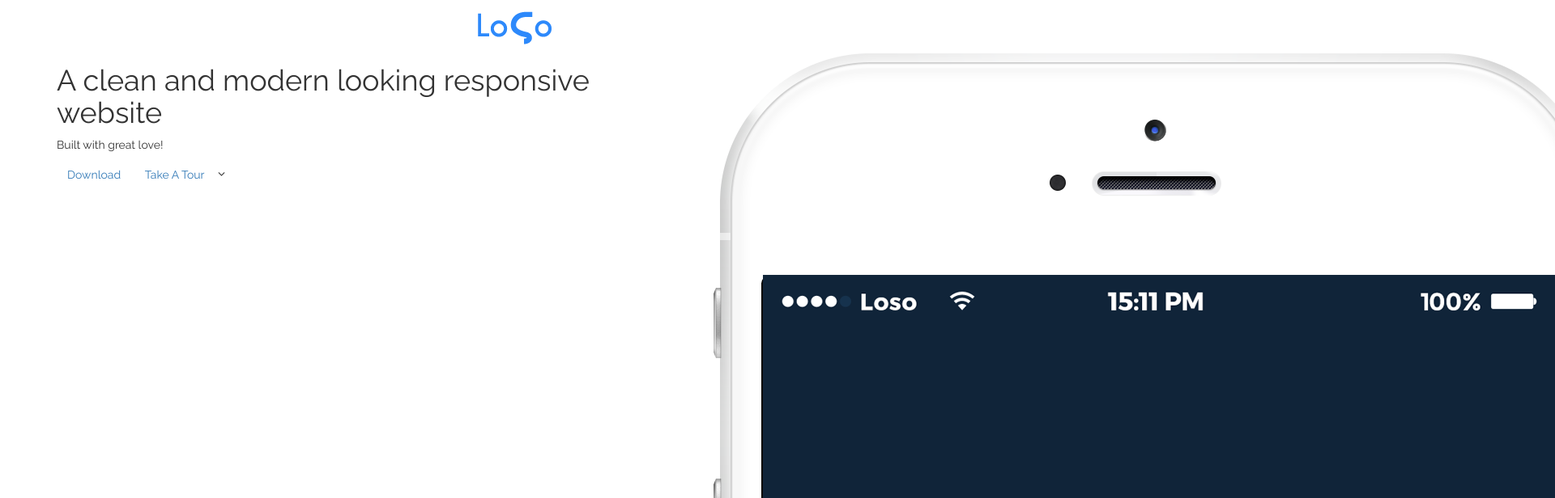
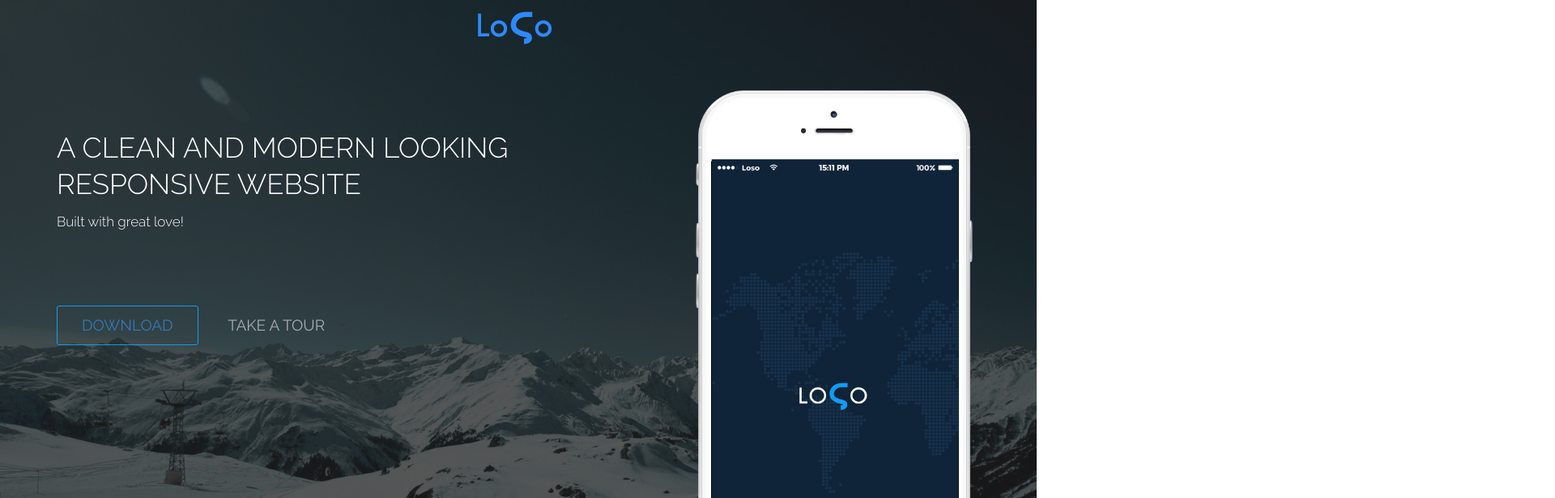
Before and after one commit to davidrud135/Responsive-Website, a plain HTML site: page index.html in a window 1280 px wide. Shown: the top 616 px of the page at 81% size, 1920 px wide, since content can reach past the window. Drawn offline with Linux system fonts and the light colour scheme.

Commit message:
Added Header CSS styles

```diff
--- a/css/style.css
+++ b/css/style.css
@@ -2,11 +2,104 @@
 	margin: 0;
 	padding: 0;
 }
+
 body {
 	font-family: 'Raleway', sans-serif;
 	overflow-y: scroll;
 	overflow-x: hidden;
 }
+
 p {
 	font-size: 14px;
 }
+
+/********** Header Styles **********/
+.header {
+	background: url('../imgs/header-bg.jpg') fixed no-repeat;
+	background-position: 50% 50%;
+	background-size: cover;
+	-moz-background-size: cover;
+	-o-background-size: cover;
+	-webkit-background-size: cover;
+}
+
+.header-overlay {
+	background: rgba(31, 31, 31, 0.75);
+}
+
+.logo {
+	padding-bottom: 50px;
+}
+
+.header-text h1 {
+	color: #fff;
+	font-size: 35px;
+	font-weight: 300;
+	line-height: 45px;
+	padding-top: 30px;
+	text-transform: uppercase;
+}
+
+.header-text p {
+	color: #fff;
+	font-size: 17px;
+	line-height: 28px;
+	font-weight: 300;
+}
+
+.header-btns {
+	margin: 90px 0 50px 0;
+}
+
+.btn-download,
+.btn-download:focus,
+.btn-download:active,
+.btn-download:visited
+{
+	background: transparent;
+	border-color: #129CF3;
+	padding: 10px 30px;
+	font-size: 19px;
+	text-transform: uppercase;
+	border-radius: 3px;
+	transition: all 1s;
+	-webkit-transition: all 1s;
+	-moz-transition: all 1s;
+	-o-transition: all 1s;
+
+}
+
+.btn-download:hover {
+	background: #129CF3;
+	color: #fff;
+}
+
+.btn-tour,
+.btn-tour:focus,
+.btn-tour:active,
+.btn-tour:visited
+{
+	color: #A9ADB0;
+	margin-left: 20px;
+	text-transform: uppercase;
+	font-size: 19px;
+	font-weight: 500;
+	background: transparent;
+	transition: all 1s;
+	-webkit-transition: all 1s;
+	-moz-transition: all 1s;
+	-o-transition: all 1s;
+}
+.btn-tour:hover {
+	color: #fff;
+}
+
+.btn-tour i {
+	font-size: 20px;
+	padding-left: 5px;
+	color: #129CF3;
+}
+
+.header-iphone img {
+	width: 100%;
+}
```
